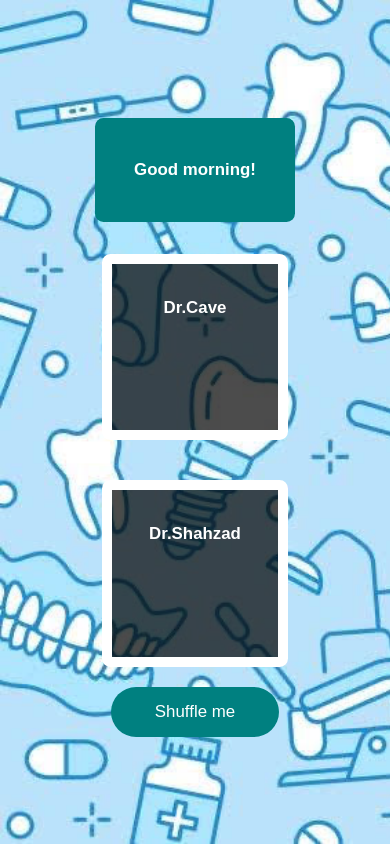
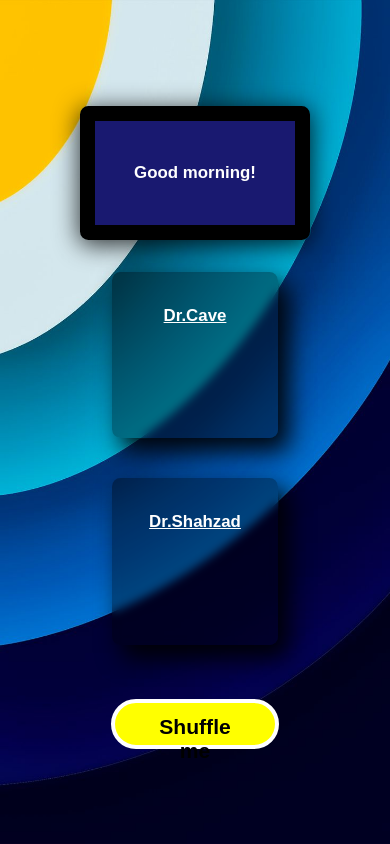
Before and after one commit to nvega23/shuffleMe, a plain HTML site: page index.html in a window 390 px wide. Drawn offline with Linux system fonts and the light colour scheme.

Commit message:
background changed, box styling and animation fixed

```diff
--- a/index.html
+++ b/index.html
@@ -11,11 +11,19 @@
       <div class="container">
         <h1>Good morning!</h1>
         <div class="box">
-            <h2>Dr.Cave</h2>
+            <h2>
+              <u>
+                Dr.Cave
+              </u>
+            </h2>
             <ul id="box1"></ul>
         </div>
         <div class="box">
-            <h2>Dr.Shahzad</h2>
+            <h2>
+              <u>
+                Dr.Shahzad
+              </u>
+            </h2>
             <ul id="box2"></ul>
         </div>
         <button class="shuffleButton" onclick="assignRandomly()">Shuffle me</button>
--- a/style.css
+++ b/style.css
@@ -23,7 +23,10 @@ body{
     background-color: rgba(0, 0, 0, 0.7);
     color: white;
     border-radius: 1vh;
-    animation: 1.8s slideUp ease-out;
+    box-shadow: 0px 4px 24px 1px rgba(0, 0, 0, 0.28);
+    backdrop-filter: blur(5px);
+    -webkit-backdrop-filter: blur(5px);
+    animation: 1s slideUp ease-out;
 }
 
 .box ul {
@@ -45,7 +48,6 @@ body{
 }
 
 .container h1{
-    animation: 1.8s slideIn ease-out;
     z-index: 1;
     width: 20vh;
     height: 10vh;
@@ -54,6 +56,7 @@ body{
     justify-content: center;
     align-items: center;
     border-radius: 1vh;
+    animation: 1s slideIn ease-out;
 }
 
 .shuffleButton{
@@ -66,6 +69,7 @@ body{
     width: 20vh;
     height: 6vh;
     font-size: 2vh;
+    animation: 1s slideLeft ease-out;
 }
 
 @media screen {
@@ -86,22 +90,31 @@ body{
 
 @media only screen and (max-width: 1200px) {
     .App {
-        background-image: url(./images/blueBackground.png);
+        background-image: url(
+            './images/bluesun.jpeg'
+        );
     }
     .shuffleButton{
         cursor: pointer;
         padding: 12px 30px;
-        background-color: teal;
-        border: none;
-        color: white;
+        background-color: yellow;
+        border: 0.5vh solid white;
+        color: black;
         border-radius: 10vh;
         width: 20vh;
         height: 6vh;
-        font-size: 2vh;
+        font-size: 2.5vh;
+        margin-top: 4vh;
+        font-weight: 600;
+        animation: 0.5s slideLeft ease-out;
+    }
+    .shuffleButton:hover{
+        width: 25vh;
+        height: 8vh;
     }
     .container h1{
         z-index: 1;
-        background-color: teal;
+        background-color: midnightblue;
         color: white;
         width: 20vh;
         height: 10vh;
@@ -109,9 +122,26 @@ body{
         display: flex;
         justify-content: center;
         align-items: center;
+        border: 15px solid black;
+        box-shadow: 0px 4px 24px 1px rgba(0, 0, 0, 0.78);
+        backdrop-filter: blur(5px);
+        -webkit-backdrop-filter: blur(20px);
+        animation: 0.5s slideIn ease-out;
     }
     .box{
-        border: 10px solid white;
+        /* border: 10px solid black; */
+        border: none;
+        display: inline-block;
+        margin: 20px;
+        padding: 20px;
+        border-radius: 5px;
+        color: white;
+        border-radius: 1vh;
+        background-color: rgba(0, 0, 0, 0.38);
+        backdrop-filter: blur(5px);
+        -webkit-backdrop-filter: blur(20px);
+        box-shadow: 10px 12px 24px 1px rgba(0, 0, 0, 0.926);
+        animation: 0.5s slideUp ease-out;
     }
 }
 
```
Also changed, not shown: images/blue.png (added), images/bluesun.jpeg (added).
